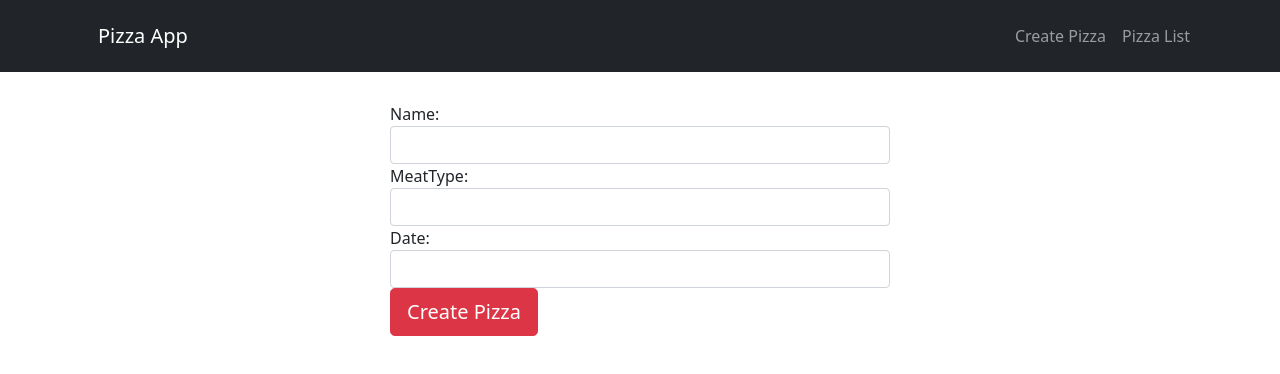
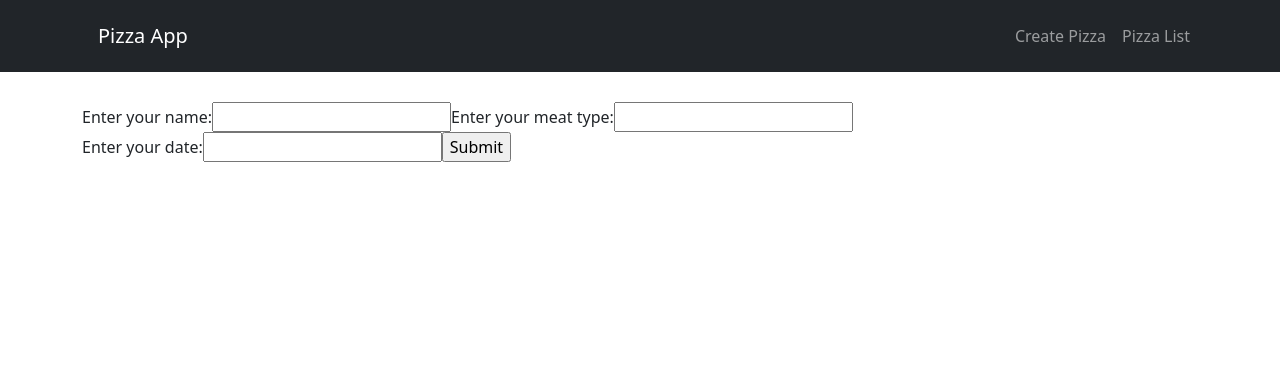
Before and after one commit to Richitt/pizza, a React (Create React App) app in the folder pizza-front/: page / in a window 1280 px wide. Shown: the top 374 px of the page. Built offline with nearby package versions, Linux system fonts and the light colour scheme; no server answers.

Commit message:
changing rows to handle meat-type instead of meatType, and adding bulk populate 1/2

```diff
--- a/pizza-front/src/Components/PizzaForm.js
+++ b/pizza-front/src/Components/PizzaForm.js
@@ -5,32 +5,33 @@ import { FormGroup, FormControl, Button } from "react-bootstrap";
 
 const PizzaForm = (props) => {
   const validationSchema = Yup.object().shape({
-    name: Yup.string().required("Required"),
-    meatType: Yup.string().required("Required"),
+    person: Yup.string().required("Required"),
+    'meat-type': Yup.string().required("Required"),
     orderDate: Yup.date().required("Required"),
   });
   console.log("came in here");
   console.log(props);
+  console.log(props.children);
   return (
     <div className="form-wrapper">
       <Formik {...props} validationSchema={validationSchema}>
-        <Form>
+        <Form  onSubmit = {props.onSubmit}>
           <FormGroup>
             Name:
-            <Field name="name" type="text"
+            <Field name="person" type="text"
                 className="form-control" />
             <ErrorMessage
-              name="name"
+              name="person"
               className="d-block invalid-feedback"
               component="span"
             />
           </FormGroup>
           <FormGroup>
             MeatType:
-            <Field name="meatType" type="text"
+            <Field name='meat-type' type="text"
                 className="form-control" />
             <ErrorMessage
-              name="meatType"
+              name='meat-type'
               className="d-block invalid-feedback"
               component="span"
             />
--- a/pizza-front/src/Components/createPizza.component.js
+++ b/pizza-front/src/Components/createPizza.component.js
@@ -3,29 +3,59 @@ import axios from 'axios';
 import PizzaForm from "./PizzaForm";
 
 const CreatePizza = () =>{
-    const[formValues, setFormValues] = useState({name:'', meatType:'', orderDate:''})
+    const[formValues, setFormValues] = useState({person:'', 'meat-type':'', date:''})
+    const[name, setName] = useState('');
+    const[meatType, setMeat] = useState('');
+    const[date, setDate] = useState('');
 
     //this will submit and create a new pizza order
     //hardcoding ports for now
-    const onSubmit = pizzaObject =>{
+    const handleSubmit = (event) =>{
+        event.preventDefault();
         axios.post(
-            'http://localhost:4000/pizzas/create-pizza',
-                pizzaObject)
+            'http://localhost:4000/pizzas/createPizza',
+                {person: name, 'meat-type': meatType, date: date})
                   .then(res => {
                     if (res.status === 200)
                       alert('Pizza successfully created')
                     else
                       Promise.reject()
                   })
-                  .catch(err => alert('Something went wrong'))
-    }
+                  .catch(err => {
+                    console.log("aa " + err);
+                    alert('Something went wrong');
+                })
+    };
     //will return completion of form
     return(
-        <PizzaForm initialValues={formValues}
-            onSubmit={onSubmit}
-            enableReinitialize>
-            Create Pizza
-        </PizzaForm>
+        <div>
+        <form onSubmit={handleSubmit}>
+            <label>Enter your name:
+                <input
+                type="text"
+                value={name}
+                onChange={(e) => setName(e.target.value)}
+                />
+            </label>
+            <label>Enter your meat type:
+                <input
+                type="text"
+                value={meatType}
+                onChange={(e) => setMeat(e.target.value)}
+                />
+            </label>
+            <label>Enter your date:
+                <input
+                type="text"
+                value={date}
+                onChange={(e) => setDate(e.target.value)}
+                />
+            </label>
+            <input type ="submit"/>
+        </form>
+        </div>
+
+
     )
 }
 
--- a/pizza-front/src/Components/pizzaList.component.js
+++ b/pizza-front/src/Components/pizzaList.component.js
@@ -12,6 +12,8 @@ const PizzaList = () => {
         axios
           .get("http://localhost:4000/pizzas/")
           .then(({ data }) => {
+            console.log("came back");
+            console.log(data);
             setPizzas(data);
           })
           .catch((error) => {
--- a/pizza-front/src/Components/pizzaRow.js
+++ b/pizza-front/src/Components/pizzaRow.js
@@ -4,11 +4,13 @@ import { Link } from "react-router-dom";
 import axios from "axios";
 
 const PizzaRow = (props) =>{
-    const {_id, name, meatType, date} = props.obj;
+    var meatType = props.obj["meat-type"];
+    var person = props.obj["person"];
+    var date = props.obj["date"];
 
     return (
         <tr>
-          <td>{name}</td>
+          <td>{person}</td>
           <td>{meatType}</td>
           <td>{date}</td>
         </tr>
```
